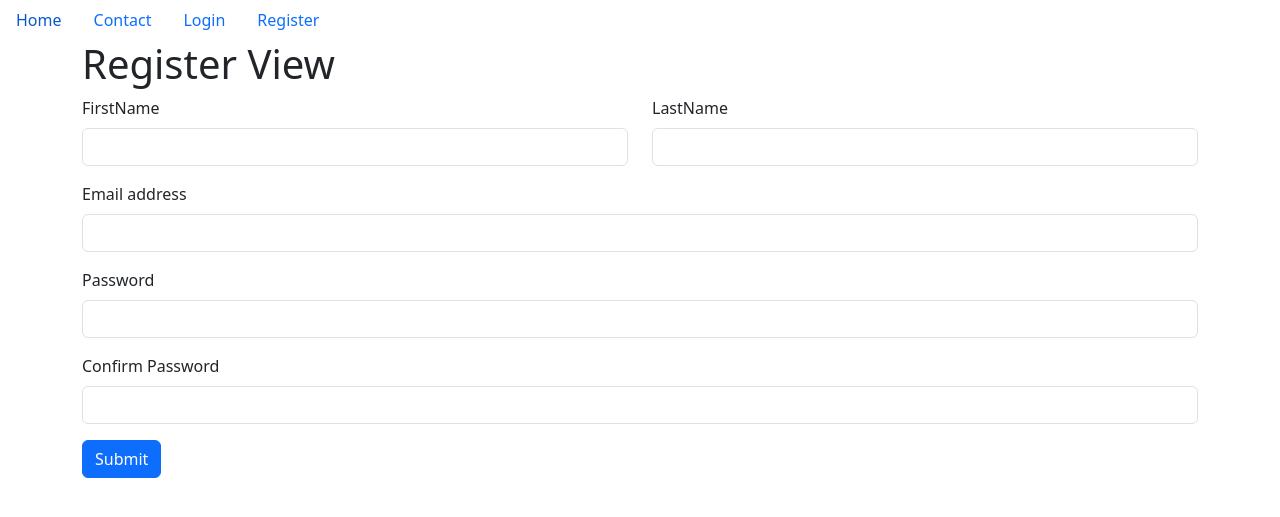
After one commit to kshitizadhikari/PHP_MVC-1, a PHP site: page /register in a window 1280 px wide. The commit adds this page. Shown: the top 517 px of the page. Run offline with PHP 8.4, Linux system fonts and the light colour scheme.

Commit message:
Add helper isGet isPost in Request

```diff
--- /dev/null
+++ b/controllers/AuthController.php
@@ -0,0 +1,17 @@
+<?php
+    namespace app\controllers;
+    use app\core\Controller;
+    use app\core\Request;
+
+    class AuthController extends Controller
+    {
+        public function login()
+        {
+            return $this->render('login');
+        }
+
+        public function register(Request $request)
+        {
+            return $this->render('register');
+        }
+    }
--- a/core/Request.php
+++ b/core/Request.php
@@ -18,6 +18,16 @@
         public function getMethod()
         {
             return strtolower($_SERVER['REQUEST_METHOD']);
+        }
+
+        public function isGet()
+        {
+            return $this->getMethod() === 'get';
+        }
+
+        public function isPost()
+        {
+            return $this->getMethod() === 'post';
         }
 
         public function getBody()
--- a/public/index.php
+++ b/public/index.php
@@ -2,6 +2,7 @@
 
     require_once __DIR__.'/../vendor/autoload.php';
 
+use app\controllers\AuthController;
 use app\controllers\HomeController;
 use app\core\Application;
 
@@ -11,6 +12,12 @@ use app\core\Application;
     $app->router->get('/contact', [HomeController::class, 'contact']);
     $app->router->post('/contact',[HomeController::class, 'handleContact']);
 
+    $app->router->get('/login',[AuthController::class, 'login']);
+    $app->router->post('/login',[AuthController::class, 'login']);
+    $app->router->get('/register',[AuthController::class, 'register']);
+    $app->router->post('/register',[AuthController::class, 'register']);
+
+
     $app->run();
 
 ?>
--- a/views/layouts/mainLayout.php
+++ b/views/layouts/mainLayout.php
@@ -12,6 +12,12 @@
         <li class="nav-item">
             <a class="nav-link" href="/contact">Contact</a>
         </li>
+        <li class="nav-item">
+            <a class="nav-link" href="/login">Login</a>
+        </li>
+        <li class="nav-item">
+            <a class="nav-link" href="/register">Register</a>
+        </li>
     </ul>
   </head>
   <body>
--- /dev/null
+++ b/views/login.php
@@ -0,0 +1 @@
+<h1>Login Page</h1>
--- /dev/null
+++ b/views/register.php
@@ -0,0 +1,37 @@
+<?php
+
+?>
+
+<h1>Register View</h1>
+
+<form action="" method="POST">
+    <div class="row">
+        <div class="col">
+            <div class="mb-3">
+                <label class="form-label">FirstName</label>
+                <input type="text" class="form-control" name="fname">
+            </div>
+        </div>
+        <div class="col">
+            <div class="mb-3">
+                <label class="form-label">LastName</label>
+                <input type="text" class="form-control" name="lname">
+            </div>
+        </div>
+    </div>
+
+
+    <div class="mb-3">
+        <label class="form-label">Email address</label>
+        <input type="email" class="form-control" name="email">
+    </div>
+    <div class="mb-3">
+        <label class="form-label">Password</label>
+        <input type="password" class="form-control" name="password">
+    </div>
+    <div class="mb-3">
+        <label class="form-label">Confirm Password</label>
+        <input type="password" class="form-control" name="confirm_password">
+    </div>
+    <button type="submit" class="btn btn-primary">Submit</button>
+</form>
```
Also changed, not shown: views/layouts/authLayout.php (added, +44 -0 lines).
